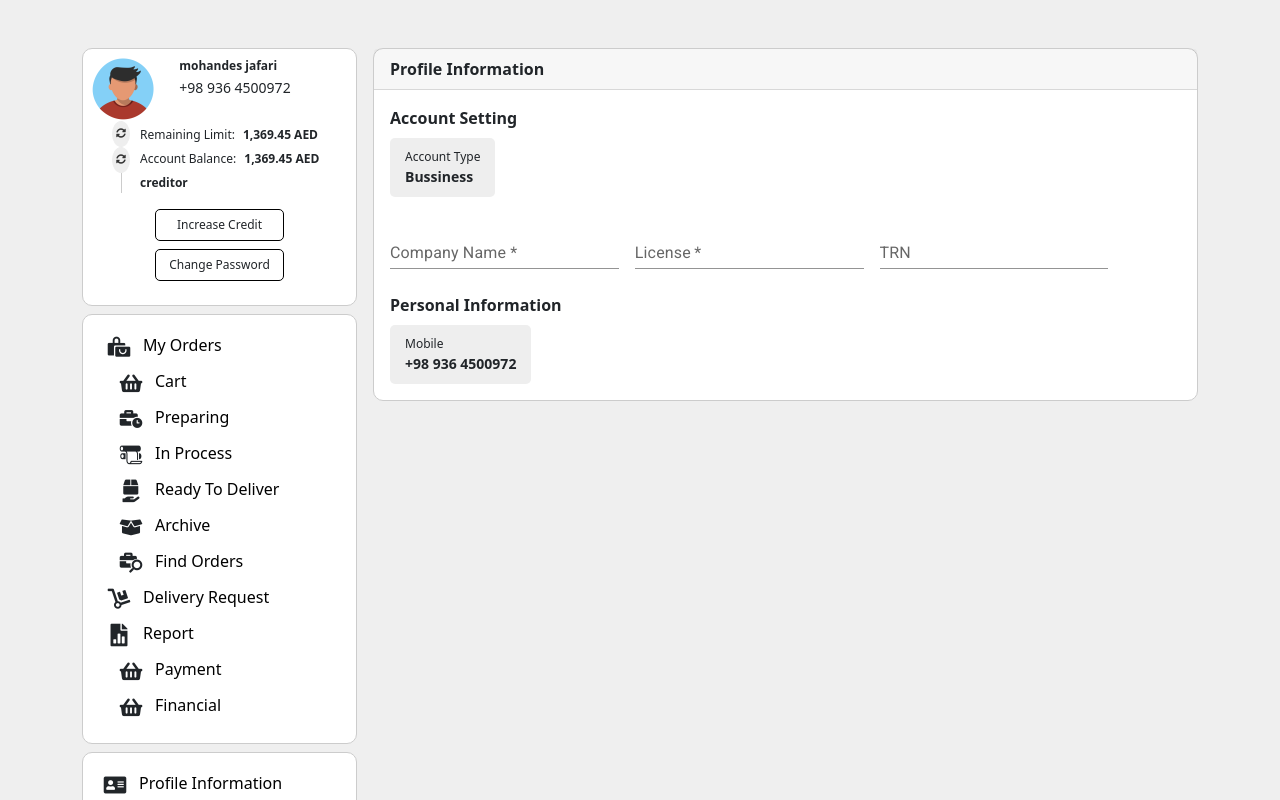
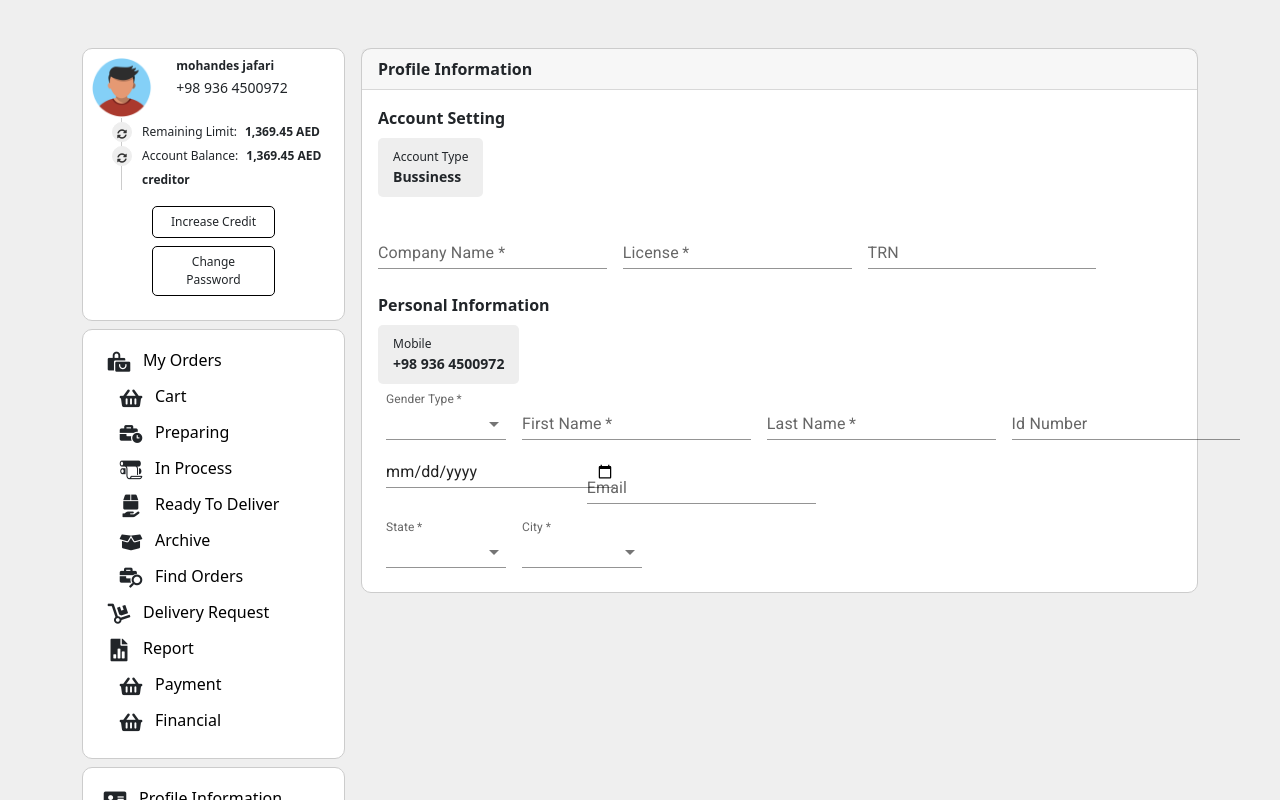
Before and after one commit to amirJafary/profile-information, a React (Create React App) app: page / in a window 1280 px wide. Shown: the top 800 px of the page. Built offline with nearby package versions, Linux system fonts and the light colour scheme.

Commit message:
add material components (select)

```diff
--- a/src/asset/scss/profileInformation.scss
+++ b/src/asset/scss/profileInformation.scss
@@ -24,10 +24,6 @@ $color-fff:#fff;
     padding-left: 30px;
 }
 
-.icons{
-
-}
-
 .btn-icon{
     color: #333;
     background-color: #eee;
@@ -35,12 +31,16 @@ $color-fff:#fff;
     border: 1px solid #eee;
     border-radius: 50%;
     padding: 0;
-    text-align: center;
-    align-self: center;
+    width: 1.25rem;
+    height: 1.25rem;
     text-align: center;
     align-items: center;
     position: relative;
     left: -10px;
+}
+
+.MuiInputBase-input{
+    width: 100%;
 }
 
 .css-ptiqhd-MuiSvgIcon-root{
--- /dev/null
+++ b/src/component/select/MUSelect.js
@@ -0,0 +1,41 @@
+import React, { Component } from 'react'
+import InputLabel from '@mui/material/InputLabel';
+import MenuItem from '@mui/material/MenuItem';
+import FormControl from '@mui/material/FormControl';
+import Select from '@mui/material/Select';
+
+export default class MUSelect extends Component {
+
+    constructor(props) {
+        console.table(props);
+        super(props);
+        this.state={
+            gender:this.props.deafultValue,
+        }
+    }
+
+    InputGenderChanged=(e)=>{
+        this.setState({
+            gender:e.target.value
+        })
+    }
+
+    render() {
+        return (
+            <div>
+                <FormControl variant="standard" sx={{ m: 1, minWidth: 120 }}>
+                    <InputLabel id="demo-simple-select-standard-label">{this.props?.label}</InputLabel>
+                    <Select
+                        labelId="demo-simple-select-standard-label"
+                        id={this.props.id}
+                        value={this.state.gender}
+                        onChange={this.InputGenderChanged}>
+                        <MenuItem value={0}>{this.props?.firstValue}</MenuItem>
+                        <MenuItem value={1}>{this.props?.secondValue}</MenuItem>
+                        <MenuItem value={2}>{this.props?.thirdValue}</MenuItem>
+                    </Select>
+                </FormControl>
+            </div>
+        )
+    }
+}
--- a/src/component/textField/MUTextField.js
+++ b/src/component/textField/MUTextField.js
@@ -10,9 +10,9 @@ export default class MUTextField extends Component {
                     sx={{'& .MuiTextField-root': { m: 1, width: '25ch' },}}
                     noValidate
                     autoComplete="off">
-                    <TextField id={this.props.id}
-                        label={this.props.labalName}
-                        type={this.props.type}
+                    <TextField id={this.props?.id}
+                        label={this.props?.labalName}
+                        type={this.props?.type}
                         autoComplete="current-password"
                         variant="standard"/>
                 </Box>
--- a/src/view/profileInformation/main/AccountSetting.js
+++ b/src/view/profileInformation/main/AccountSetting.js
@@ -1,6 +1,8 @@
 import React, { Component } from 'react'
 import MUTextField from '../../../component/textField/MUTextField'
 import PersonalInformation from './PersonalInformation'
+
+import '../../../asset/scss/profileInformation.scss'
 
 export default class AccountSetting extends Component {
     render() {
--- a/src/view/profileInformation/main/PersonalInformation.js
+++ b/src/view/profileInformation/main/PersonalInformation.js
@@ -1,4 +1,8 @@
 import React, { Component } from 'react'
+import MUSelect from '../../../component/select/MUSelect'
+import MUTextField from '../../../component/textField/MUTextField'
+
+import '../../../asset/scss/profileInformation.scss'
 
 export default class PersonalInformation extends Component {
     render() {
@@ -7,6 +11,20 @@ export default class PersonalInformation extends Component {
                 <div className='card-body'>
                     <div className='fw-bold mb-2'>Personal Information</div>
                     <span className='d-flex Account-Type flex-column font-size-12 text-align-center'><span>Mobile</span><span className='fw-bold font-size-14'>+98 936 4500972</span></span>
+                    <div className='d-flex'>
+                        <MUSelect id='GenderType' deafultValue='No one' label='Gender Type *' firstValue='No one' secondValue='Male' thirdValue='Female'/>
+                        <MUTextField id='FirstName' labalName='First Name *' type='text'/>
+                        <MUTextField id='LastName' labalName='Last Name *' type='text'/>
+                        <MUTextField id='IdNumber' labalName='Id Number' type='text'/>
+                    </div>
+                    <div className='d-flex'>
+                        <div className='col-3'><MUTextField id='BirthDate' type='date'/></div>
+                        <div className='col-6'><MUTextField id='Email' labalName='Email' type='email'/></div>
+                    </div>
+                    <div className='d-flex'>
+                        <MUSelect id='State' deafultValue='Tehran' label='State *' firstValue='Tehran' secondValue='Shiraz' thirdValue='Kish'/>
+                        <MUSelect id='City' deafultValue='Tehran' label='City *' firstValue='Tehran' secondValue='Shiraz' thirdValue='Kish'/>
+                    </div>
                 </div>
             </div>
         )
--- a/src/view/profileInformation/sideBar/Information.js
+++ b/src/view/profileInformation/sideBar/Information.js
@@ -1,6 +1,5 @@
 import React, { Component } from 'react'
 import avatar from '../../../asset/image/avatar.png'
-import AutorenewIcon from '@mui/icons-material/Autorenew';
 export default class Informatin extends Component {
     render() {
         return (
@@ -14,9 +13,9 @@ export default class Informatin extends Component {
                 </div>
                 <div className='d-flex mb-3 padding-start-30'>
                     <div className='border-left'></div>
-                    <div>
-                        <div><button className='btn-icon'><i className='ns-icon-refresh'></i></button></div>
-                        <div><button className='btn-icon'><i className='ns-icon-refresh'></i></button></div>
+                    <div className='d-flex flex-column pt-1'>
+                        <span className='btn-icon mb-1'><i className='ns-icon-refresh'></i></span>
+                        <span className='btn-icon'><i className='ns-icon-refresh'></i></span>
                     </div>
                     <div>
                         <div><small className='font-size-12'>Remaining Limit:<strong className='font-size-12 ms-2'>1,369.45 AED</strong></small></div>
```
